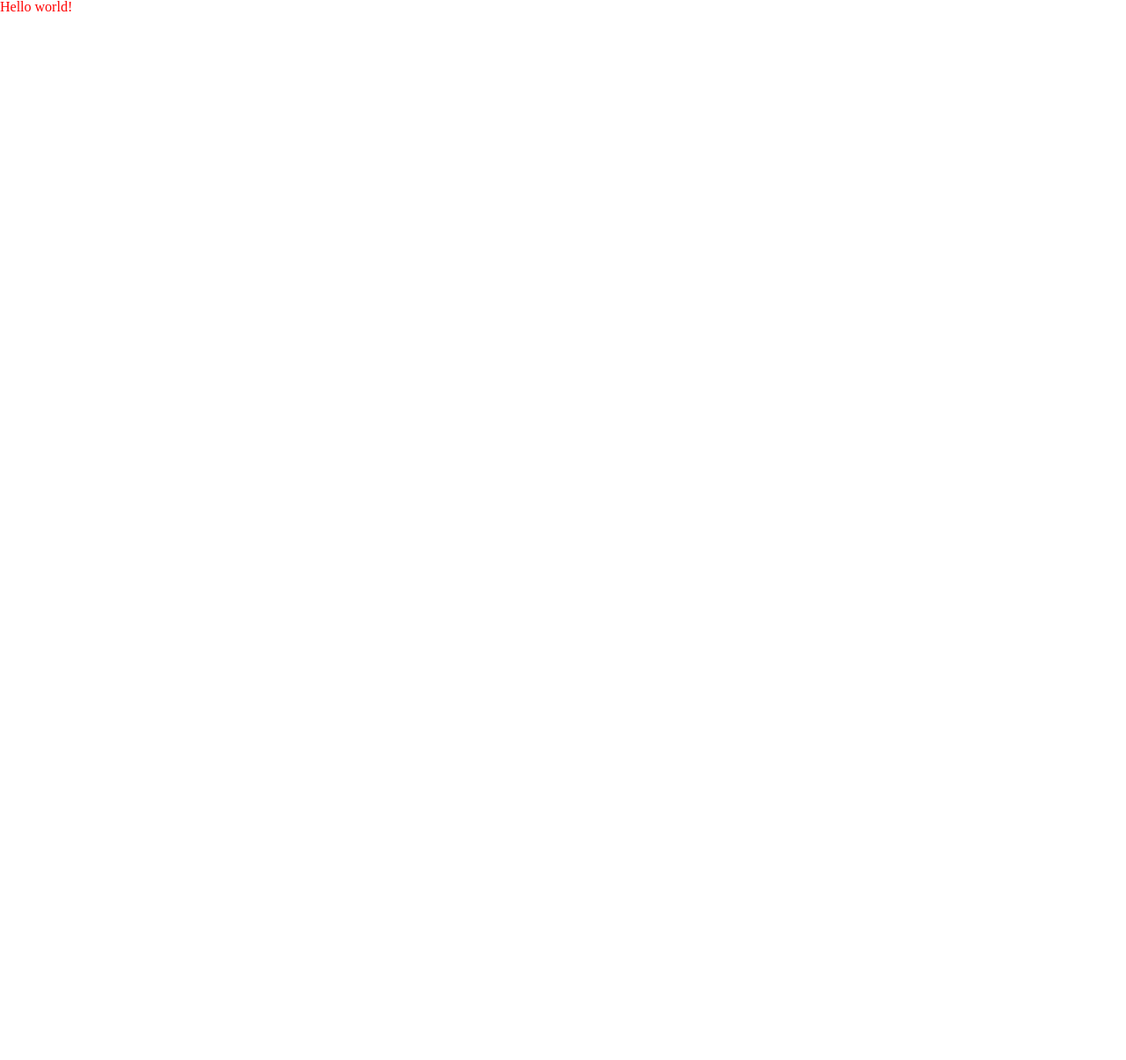
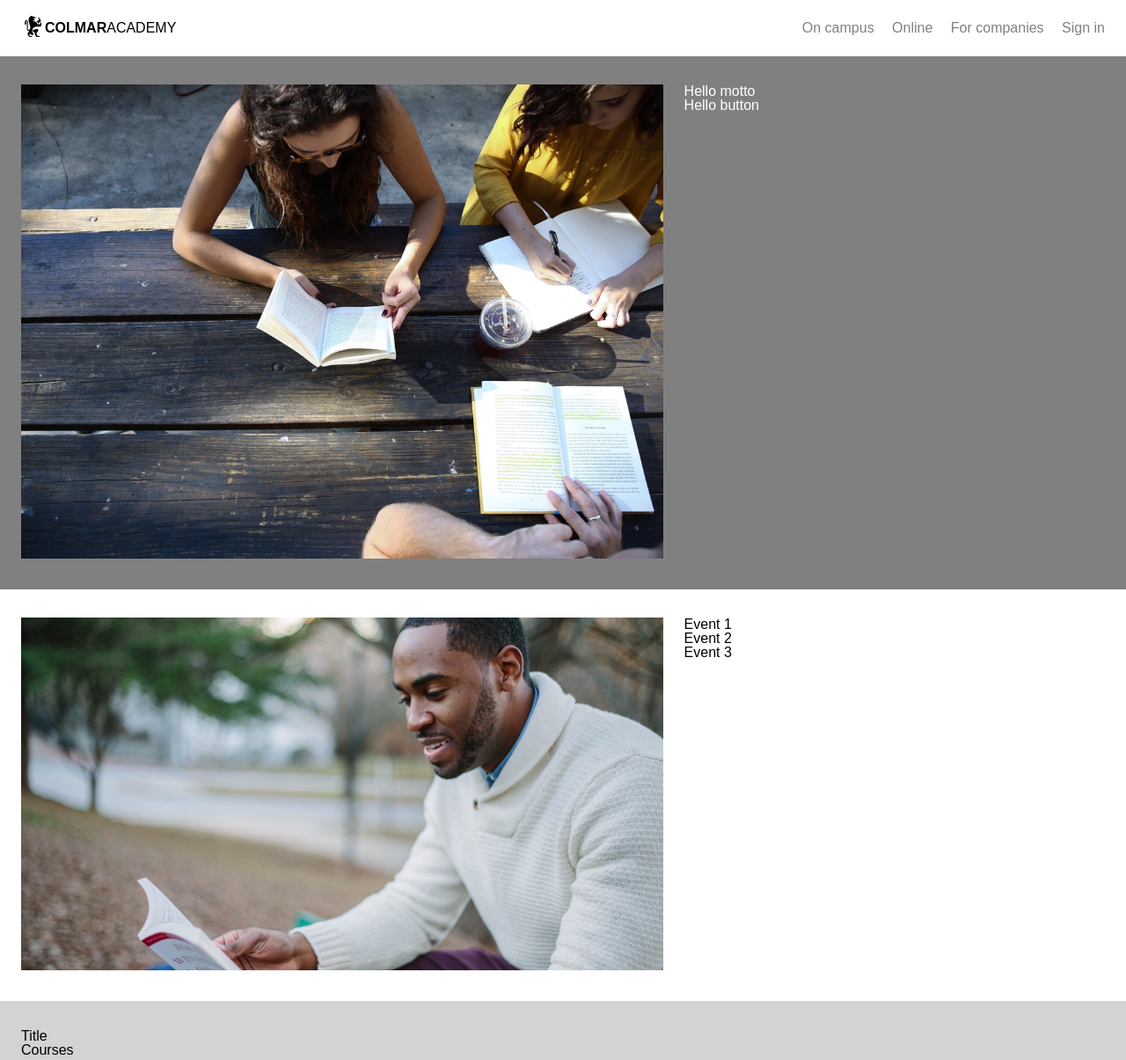
Before and after one commit to rhoffen/colmar, a plain HTML site: page index.html in a window 1280 px wide. Shown: the top 1205 px of the page at 88% size. Before the commit the page ends 800 px from the top, so only its background shows below. Drawn offline with Linux system fonts and the light colour scheme.

Commit message:
HTML structure and header styling

```diff
--- a/index.html
+++ b/index.html
@@ -7,6 +7,82 @@
     <link rel="stylesheet" href="./resources/css/style.css">
   </head>
   <body>
-    Hello world!
+    <header>
+      <!-- Text nav -->
+      <div class="desktop">
+        <img src="./resources/images/ic-logo.svg" alt="Griffin logo">
+        <h2><span>colmar</span>academy</h2>
+        <nav>
+          <span><a href="#">On campus</a></span>
+          <span><a href="#">Online</a></span>
+          <span><a href="#">For companies</a></span>
+          <span><a href="#">Sign in</a></span>
+        </nav>
+      </div>
+      <!-- Icon nav -->
+      <div class="mobile">
+        <img src="./resources/images/ic-logo.svg" alt="Griffin logo">
+        <a href="#"><img src="./resources/images/ic-on-campus.svg" alt="On campus"></a>
+        <a href="#"><img src="./resources/images/ic-online.svg" alt="Online"></a>
+        <a href="#"><img src="./resources/images/ic-login.svg" alt="Sign in"></a>
+      </div>
+    </header>
+    <main>
+      <section class="banner hook">
+        <div class="image-container">
+          <img src="./resources/images/banner.jpg" alt="Students reading at a picnic table">
+        </div>
+        <div class="detail-container">
+          <div class="motto">
+            Hello motto
+          </div>
+          <div class="button">
+            Hello button
+          </div>
+        </div>
+      </section>
+      <section class="events hook">
+        <div class="image-container desktop">
+          <img src="./resources/images/information-main.jpg" alt="Smiling man reading outdoors">
+        </div>
+        <div class="detail-container">
+          <div class="event-list">
+            Event 1
+          </div>
+          <div class="event-list">
+            Event 2
+          </div>
+          <div class="event-list">
+            Event 3
+          </div>
+        </div>
+      </section>
+      <section class="courses">
+        <div class="title">
+          Title
+        </div>
+        <div class="course-menu">
+          Courses
+        </div>
+      </section>
+      <section class="thesis hook">
+        <div class="image-container">
+          <video src="./resources/videos/thesis.mp4" autoplay poster="posterimage.jpg">
+            Your browser does not support the video tag.
+          </video>
+        </div>
+        <div class="detail-container desktop">
+          Other theses
+        </div>
+      </section>
+    </main>
+    <footer>
+      <div class="copyright">
+        Hello footer
+      </div>
+      <div class="legal">
+        legal links
+      </div>
+    </footer>
   </body>
 </html>
--- a/resources/css/style.css
+++ b/resources/css/style.css
@@ -1,3 +1,122 @@
 html {
-  color: red;
+  box-sizing: border-box;
+  font-size: 16px;
+  font-family: sans-serif;
 }
+
+*, *:before, *:after {
+box-sizing: inherit;
+}
+
+header {
+  position: fixed;
+  height: 4rem;
+  padding: 0 1.5rem;
+  width: 100%;
+  background-color: white;
+  z-index: 1;
+}
+
+  header .desktop {
+  display: flex;
+  justify-content: flex-start;
+  height: inherit;
+  align-items: center;
+}
+
+header img {
+  display: inline-block;
+  height: 2rem;
+}
+
+header h2 {
+  text-transform: uppercase;
+  display: inline-block;
+  flex-grow: 1;
+}
+
+header h2 span {
+  font-weight: bold;
+}
+
+header nav span {
+  display: inline-block;
+  padding-left: 1rem;
+}
+
+header nav a {
+  text-decoration: none;
+  color: gray;
+}
+
+header .mobile {
+  display: none;
+}
+
+@media only screen and (max-width: 630px ) {
+
+  header .desktop {
+    display: none;
+  }
+
+  header .mobile {
+    display: flex;
+    height: inherit;
+    justify-content: space-around;
+    align-items: center;
+  }
+}
+
+main {
+  position: relative;
+  color: white;
+  top: 4rem;
+  background-color: blue;
+}
+
+section {
+  padding: 2rem 0 2rem 1.5rem;
+}
+
+.hook {
+  display: flex;
+  justify-content: flex-start;
+}
+
+.image-container {
+  width: 60%;
+  height: auto;
+  padding-right: 1.5rem;
+}
+
+.image-container img, video {
+  width: 100%;
+}
+
+.banner {
+  background-color: gray;
+}
+
+.events {
+  background-color: white;
+  color: black;
+}
+
+.courses {
+  background-color: lightgray;
+  color: black;
+}
+
+.thesis {
+  background-color: white;
+  color: black;
+}
+
+footer {
+  position: relative;
+  top: 4rem;
+  width: 100%;
+  padding: 1rem 1.5rem 2rem 1.5rem;
+  background-color: gray;
+  color: black;
+}
```
